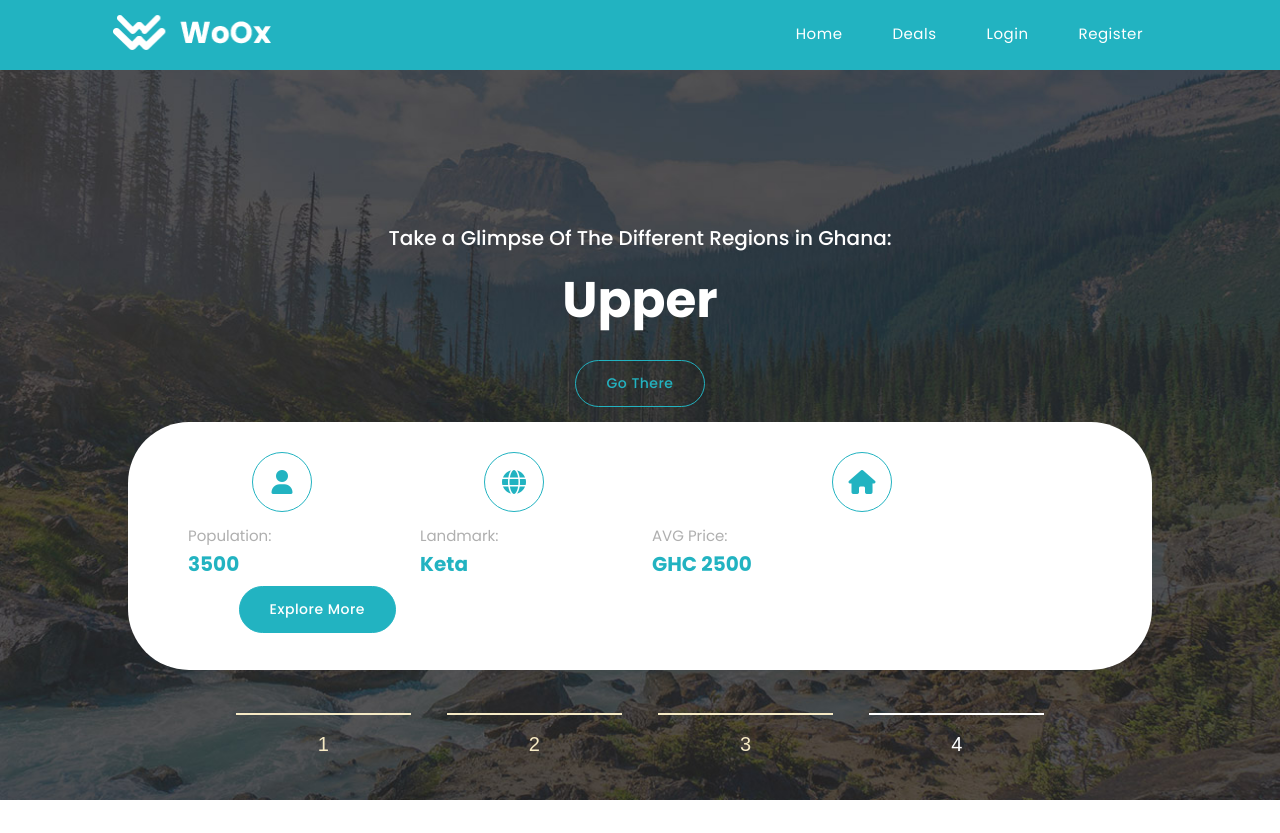
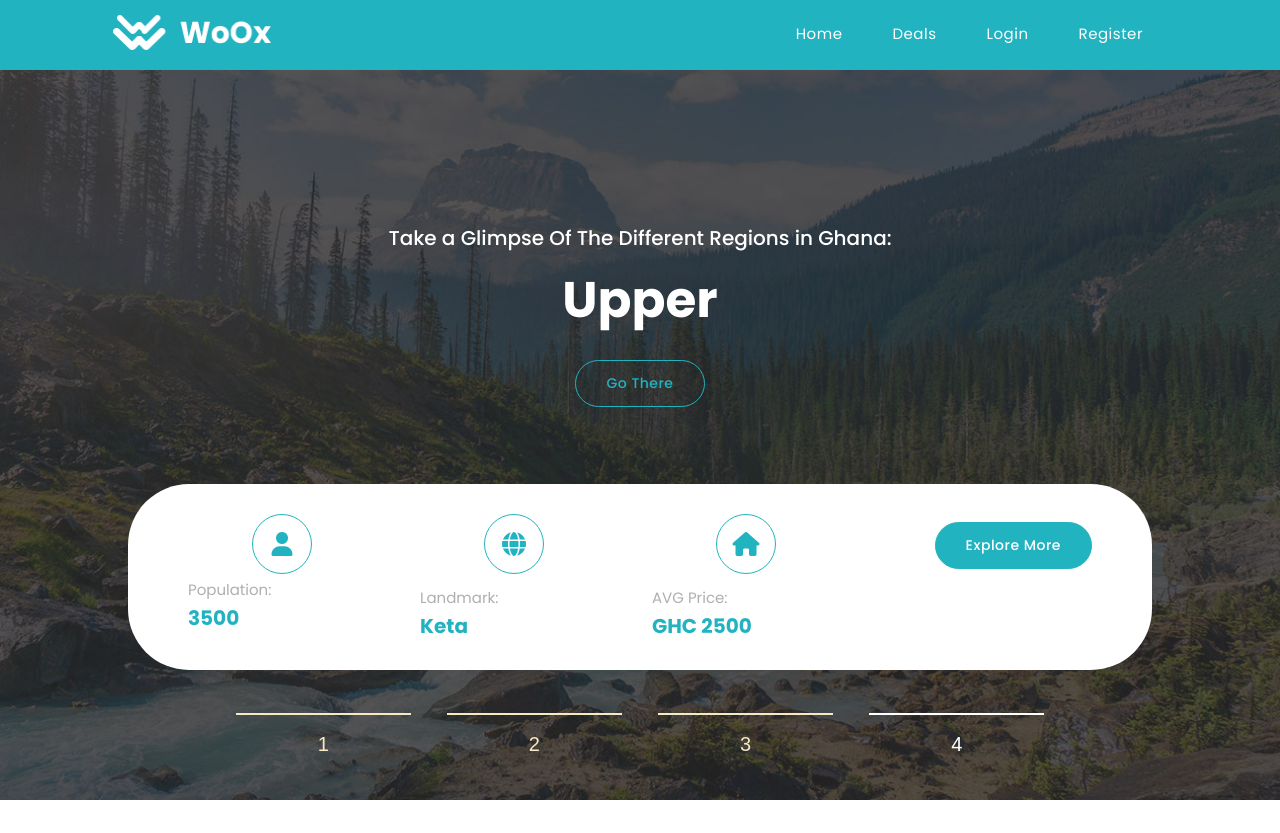
Before and after one commit to favouralgo/travel-management-app, a PHP site: page / in a window 1280 px wide. Shown: the top 833 px of the page. Run offline with PHP 8.4, Linux system fonts and the light colour scheme; data comes from the database, SQL or seed files in the repository.

Commit message:
chore: Update region icons layout and font size in index.php

```diff
--- a/index.php
+++ b/index.php
@@ -33,16 +33,16 @@ $regions = $result->fetch_all(MYSQLI_ASSOC);
                 <div class="col-lg-12">
                   <div class="more-info">
                     <div class="row">
-                      <div class="col-lg-3 col-sm-6 col-6 text-center">
+                      <div class="col-lg-3 col-sm-6 text-center">
         <!--Dynamically fetch data from database-->
-                        <i class="fa fa-user mb-2"></i>
+                        <i class="fa fa-user"></i>
                         <h4><span>Population:</span><br><?php echo $region['population']; ?></h4>
                       </div>
                       <div class="col-lg-3 col-sm-6 col-6 text-center">
                         <i class="fa fa-globe mb-2"></i>
                         <h4><span>Landmark:</span><br><?php echo $region['landmark']; ?></h4>
                       </div>
-                      <div class="col-sm-6 col-6 text-center">
+                      <div class="col-lg-3 col-sm-6 col-6 text-center">
                         <i class="fa fa-home mb-2"></i>
                         <h4><span>AVG Price:</span><br>GHC <?php echo $region['average_price']; ?></h4>
                       </div>
```
